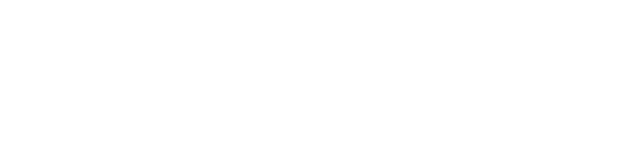
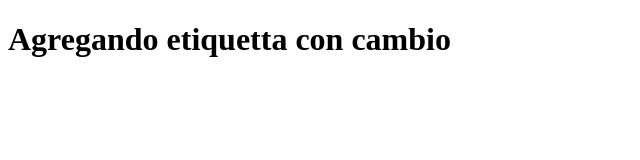
Before and after one commit to NatalyRLC/sistema-de-registro, a plain HTML site: page index.html in a window 1280 px wide. Shown: the whole page, without its empty margins (0-640 px from the left). Drawn offline with Linux system fonts and the light colour scheme.

Commit message:
Actualiza el index2

```diff
--- a/index.html
+++ b/index.html
@@ -7,5 +7,6 @@
 </head>
 <body>
     <script src= "app.js"></script>
+    <h1>Agregando etiquetta con cambio    </h1>
 </body>
 </html>
```
